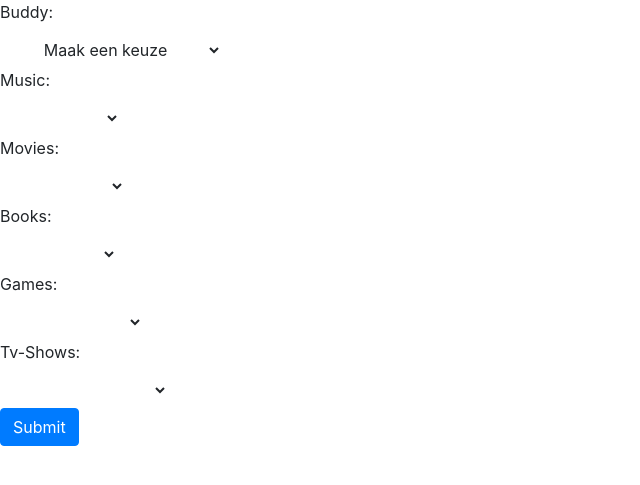
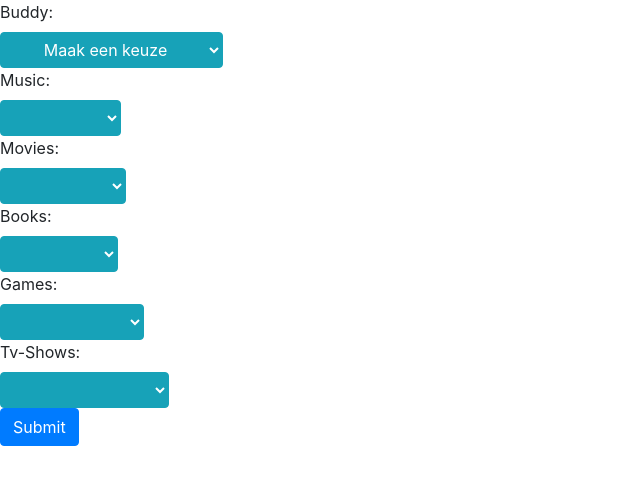
Before and after one commit to GlennVanLaere/PHP-project, a PHP site: page /tags.php in a window 1280 px wide. Shown: the top 485 px of the page, without its empty margins (0-640 px from the left). Run offline with PHP 8.4, Linux system fonts and the light colour scheme; a user stored in the database is signed in; data comes from the database, SQL or seed files in the repository.

Commit message:
F6
bootstrap

```diff
--- a/classes/User.php
+++ b/classes/User.php
@@ -442,7 +442,6 @@ include_once(__DIR__ . "/Db.php");
          */
         public function setSearchTerm($searchTerm)
         {
-                $searchTerm = ucfirst($searchTerm);
                 $this->searchTerm = $searchTerm;
 
                 return $this;
--- a/tags.php
+++ b/tags.php
@@ -43,7 +43,7 @@
     <form action="" method="POST">
     <div class="dropdown">
     <label for="buddy">Buddy:</label></br>
-        <select name="buddy" class="btn btn-default dropdown-toggle" type="button" data-toggle="dropdown" aria-haspopup="true" aria-expanded="true">
+        <select name="buddy" class="btn btn-info dropdown-toggle" type="button" data-toggle="dropdown" aria-haspopup="true" aria-expanded="true">
             <option><?php echo $tags['buddy'] ?></option>
             <option>I am searching a buddy</option>
             <option>I want to be a buddy</option>>
@@ -51,7 +51,7 @@
     </div>
     <div class="dropdown">
     <label for="music">Music:</label></br>
-        <select name="music" class="btn btn-default dropdown-toggle" type="button" data-toggle="dropdown" aria-haspopup="true" aria-expanded="true">
+        <select name="music" class="btn btn-info dropdown-toggle" type="button" data-toggle="dropdown" aria-haspopup="true" aria-expanded="true">
             <option><?php echo $tags['music'] ?></option>
             <option>Electro</option>
             <option>Hiphop</option>
@@ -65,7 +65,7 @@
     </div>
     <div class="dropdown">
     <label for="movies">Movies:</label></br>
-        <select name="movies" class="btn btn-default dropdown-toggle" type="button" data-toggle="dropdown" aria-haspopup="true" aria-expanded="true">
+        <select name="movies" class="btn btn-info dropdown-toggle" type="button" data-toggle="dropdown" aria-haspopup="true" aria-expanded="true">
             <option><?php echo $tags['movies'] ?></option>
             <option>Action</option>
             <option>Adventure</option>
@@ -83,7 +83,7 @@
     </div>
     <div class="dropdown">
     <label for="books">Books:</label></br>
-        <select name="books" class="btn btn-default dropdown-toggle" type="button" data-toggle="dropdown" aria-haspopup="true" aria-expanded="true">
+        <select name="books" class="btn btn-info dropdown-toggle" type="button" data-toggle="dropdown" aria-haspopup="true" aria-expanded="true">
             <option><?php echo $tags['books'] ?></option>
             <option>Action</option>
             <option>Comedy</option>
@@ -98,7 +98,7 @@
     </div>
     <div class="dropdown">
     <label for="games">Games:</label></br>
-        <select name="games" class="btn btn-default dropdown-toggle" type="button" data-toggle="dropdown" aria-haspopup="true" aria-expanded="true">
+        <select name="games" class="btn btn-info dropdown-toggle" type="button" data-toggle="dropdown" aria-haspopup="true" aria-expanded="true">
             <option><?php echo $tags['games'] ?></option>
             <option>Action</option>
             <option>Adventure</option>
@@ -115,7 +115,7 @@
     </div>
 <div class="dropdown">
     <label for="tvShows">Tv-Shows:</label></br>
-        <select name="tvShows" class="btn btn-default dropdown-toggle" type="button" data-toggle="dropdown" aria-haspopup="true" aria-expanded="true">
+        <select name="tvShows" class="btn btn-info dropdown-toggle" type="button" data-toggle="dropdown" aria-haspopup="true" aria-expanded="true">
             <option><?php echo $tags['tvShows'] ?></option>
             <option>American series</option>
             <option>Dutch series</option>
```
Also changed, not shown: search.php (+8 -5 lines).
